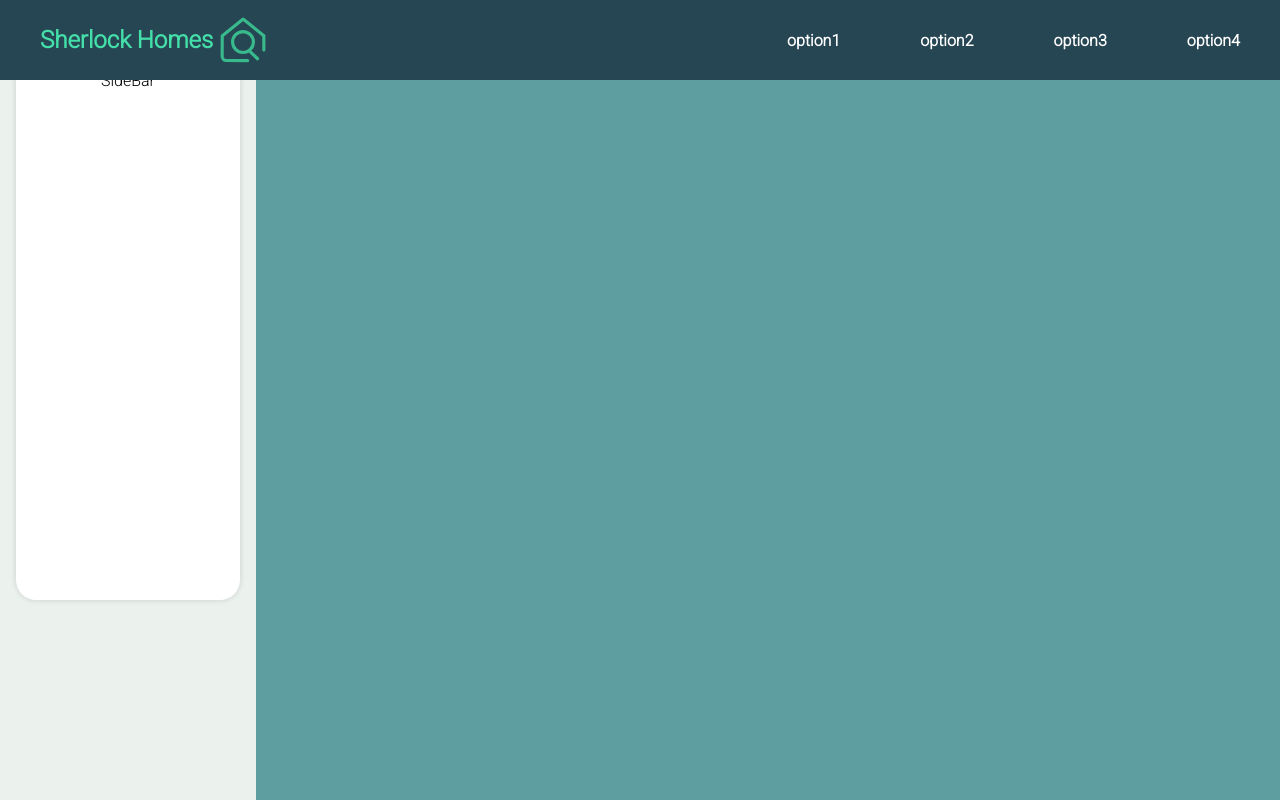
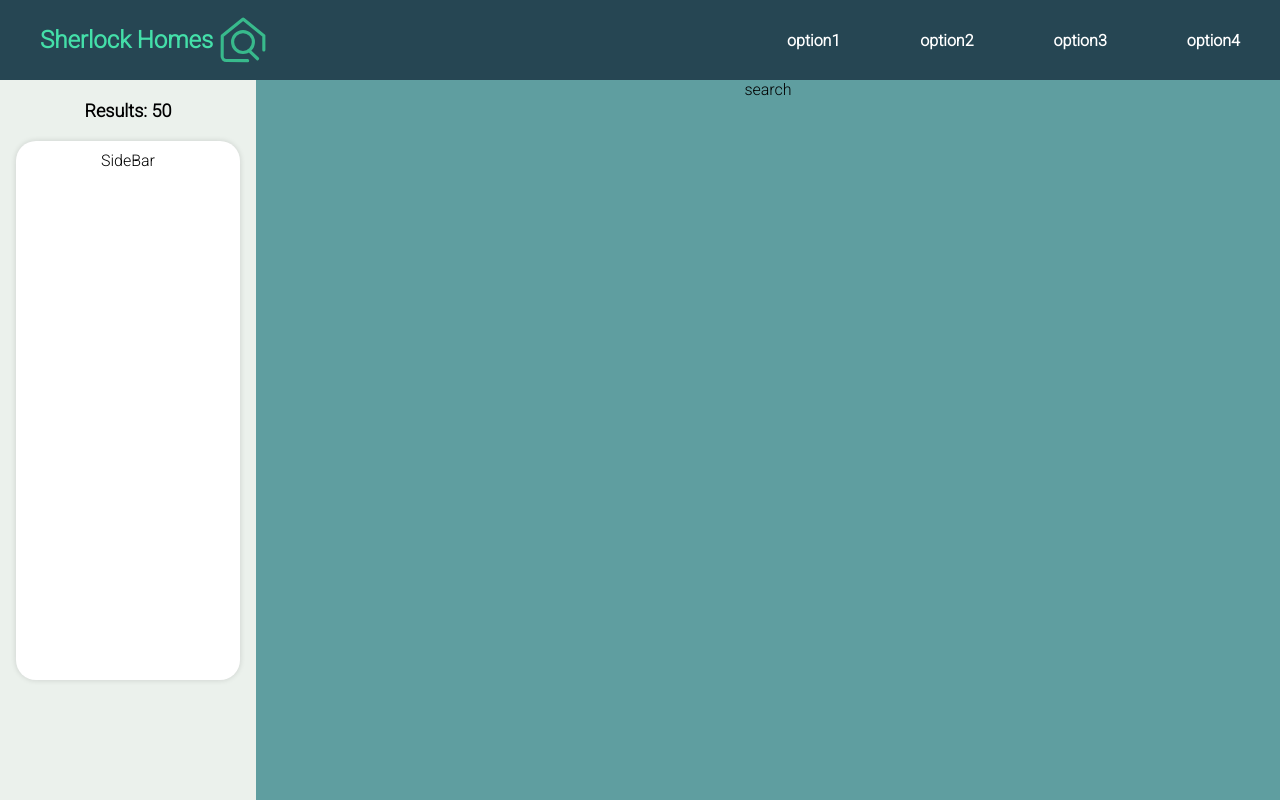
Before and after one commit to ElBugs99/Sherlock-Homes, a React (Create React App) app in the folder client/: page /search in a window 1280 px wide. Built offline with nearby package versions, Linux system fonts and the light colour scheme.

Commit message:
added margin to search page

```diff
--- a/client/src/Components/Home/TopSection/topSection.css
+++ b/client/src/Components/Home/TopSection/topSection.css
@@ -12,14 +12,11 @@
     display: flex;
     border-radius: 10px;
     flex-direction: column;
-
-    /* background-color: rgb(0, 0, 0); */
 }
 
 .top-img {
     border-radius: 10px;
     width: 100%;
-    /* opacity: 0.5; */
 }
 
 .top-img-text {
--- a/client/src/Components/Search/search.css
+++ b/client/src/Components/Search/search.css
@@ -33,6 +33,7 @@
 }
 
 .search-container {
+    margin-top: 10vh;
     width: 100%;
     display: flex;
 }
```
